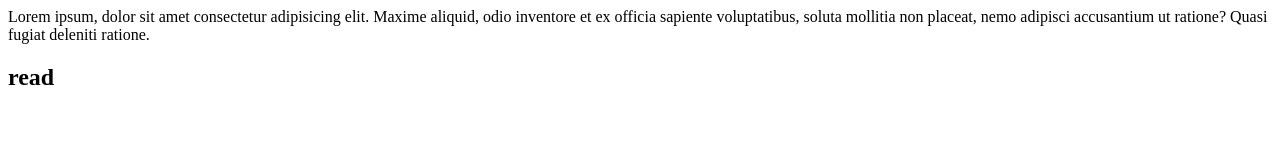
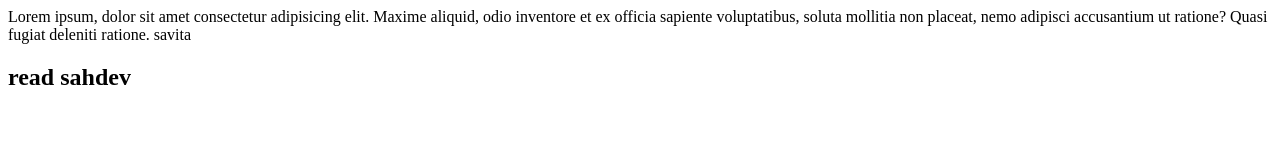
Before and after one commit to SahdevSavita/local-repo, a plain HTML site: page index.html in a window 1280 px wide. Drawn offline with Linux system fonts and the light colour scheme.

Commit message:
text add

```diff
--- a/index.html
+++ b/index.html
@@ -1,2 +1,2 @@
-<p>Lorem ipsum, dolor sit amet consectetur adipisicing elit. Maxime aliquid, odio inventore et ex officia sapiente voluptatibus, soluta mollitia non placeat, nemo adipisci accusantium ut ratione? Quasi fugiat deleniti ratione.</p>
-<h2>read</h2>
+<p>Lorem ipsum, dolor sit amet consectetur adipisicing elit. Maxime aliquid, odio inventore et ex officia sapiente voluptatibus, soluta mollitia non placeat, nemo adipisci accusantium ut ratione? Quasi fugiat deleniti ratione. savita</p>
+<h2>read sahdev</h2>
```
